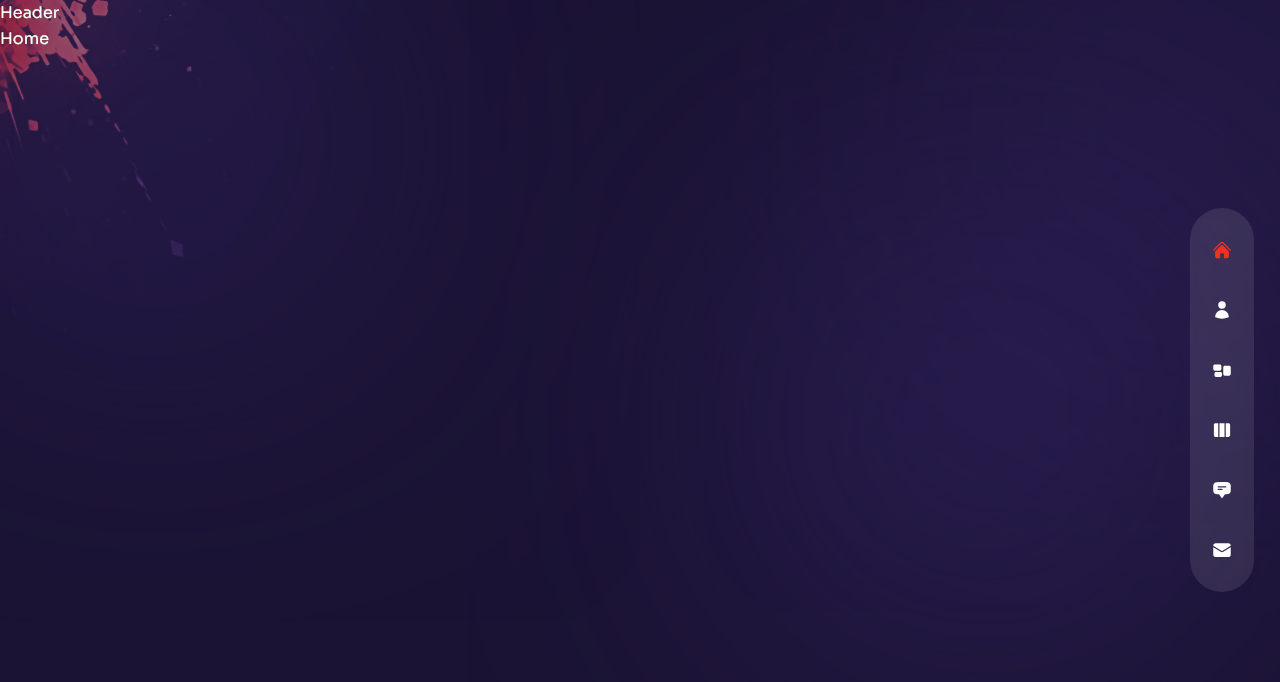
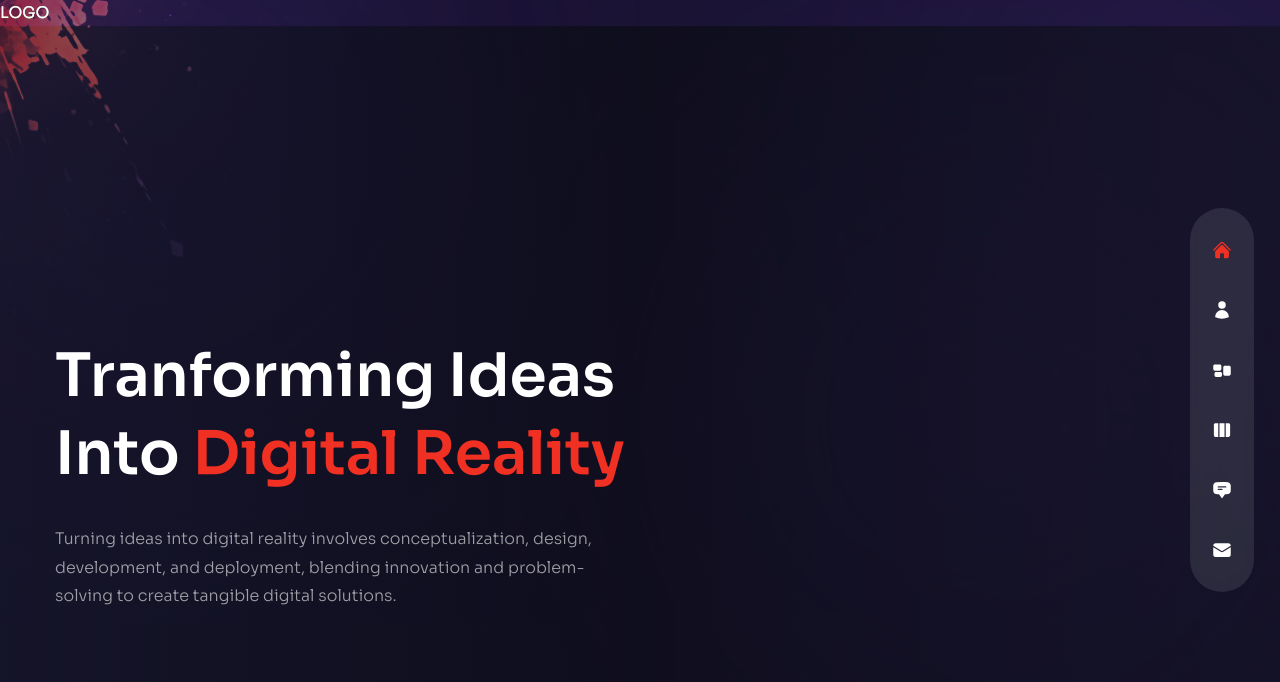
Before and after one commit to nikhil6208/Portfolio, a Next.js app: page / in a window 1280 px wide. Shown: the top 682 px of the page. Built offline with nearby package versions, Linux system fonts and the light colour scheme.

Commit message:
Index Page Updates

```diff
--- a/components/Header.js
+++ b/components/Header.js
@@ -1,5 +1,5 @@
 const Header = () => {
-  return <header>Header</header>;
+  return <header>LOGO</header>;
 };
 
 export default Header;
--- a/pages/index.js
+++ b/pages/index.js
@@ -1,5 +1,30 @@
+import { fadeIn} from '../variants';
+
 const Home = () => {
-  return <div>Home</div>;
+  return (
+    <div className='bg-primary/60 h-full'>
+      {/* text */}
+      <div className='w-full h-full bg-gradient-to-r from-primary/10 via-black/30 to-black/10'>
+        <div className='text-center flex flex-col justify-center xl:pt-40 xl:text-left h-full container mx-auto'>
+          {/* title */}
+          <h1 className='h1'>Tranforming Ideas<br />Into{' '}
+            <span className='text-accent'>Digital Reality</span>
+          </h1>
+          <p className='max-w-sm xl:max-w-xl mx-auto xl:mx-0 mb-10 xl:mb-16'>
+            Turning ideas into digital reality involves conceptualization, design, development,
+            and deployment, blending innovation and problem-solving to create tangible digital
+            solutions.
+          </p>
+          {/* button */}
+          {/* <div className='flex justify-center xl:hidden relative'>
+            <ProjectsBtn />
+          </div> */}
+        </div>
+      </div>
+      {/* image */}
+      <div>Image</div>
+    </div>
+  );
 };
 
 export default Home;
```
